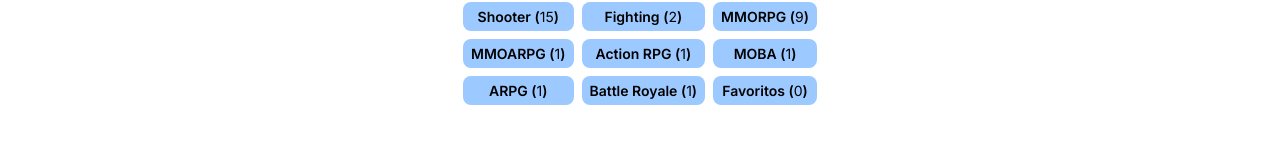
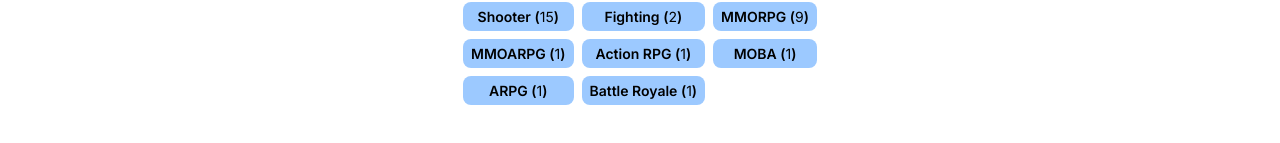
Before and after one commit to a1Thiago/app, a Next.js app: page / in a window 1280 px wide. Shown: the part 190-333 px from the top of the page. Built offline with nearby package versions, Linux system fonts and the light colour scheme.

Commit message:
favorite filter

```diff
--- a/src/app/(components)/GenresFilter.tsx
+++ b/src/app/(components)/GenresFilter.tsx
@@ -12,7 +12,10 @@ export default function GenresFilter({ games, selectedGenres, ...props }: Genres
   const { userData } = useFirebaseDataContext()
 
   const allGenres = games.map((game) => game.genre)
-  const uniqueGenres = Array.from(new Set(allGenres.concat('Favoritos')))
+  const uniqueGenres = Array.from(new Set(allGenres))
+  if (userData) {
+    uniqueGenres.push('Favoritos')
+  }
   const checked = (genre: string) => selectedGenres.includes(genre.toLowerCase())
   const favorites = games.filter(game => userData?.favorites?.includes(game.id))
 
@@ -35,7 +38,10 @@ export default function GenresFilter({ games, selectedGenres, ...props }: Genres
                 {...props}
                 key={genre}
                 className={`grid group transition-all duration-400 rounded-lg font-semibold cursor-pointer
-                ${checked(genre) ? 'bg-theme-secondary-dark text-white' : 'bg-theme-primary'} hover:shadow-md`}>
+                ${checked(genre) ? 'bg-theme-secondary-dark text-white' : 'bg-theme-primary'} hover:shadow-md
+                ${genre == 'Favoritos' && 'bg-red-500/50'}
+                ${checked(genre) && genre == 'Favoritos' && 'bg-red-500/70'}
+                `}>
                 <label htmlFor={genre} className='text-14 mobile:text-12 group-hover:cursor-pointer grid grid-flow-col items-center justify-center py-1 px-2'>
                   <input
                     className='h-0 w-0'
```
